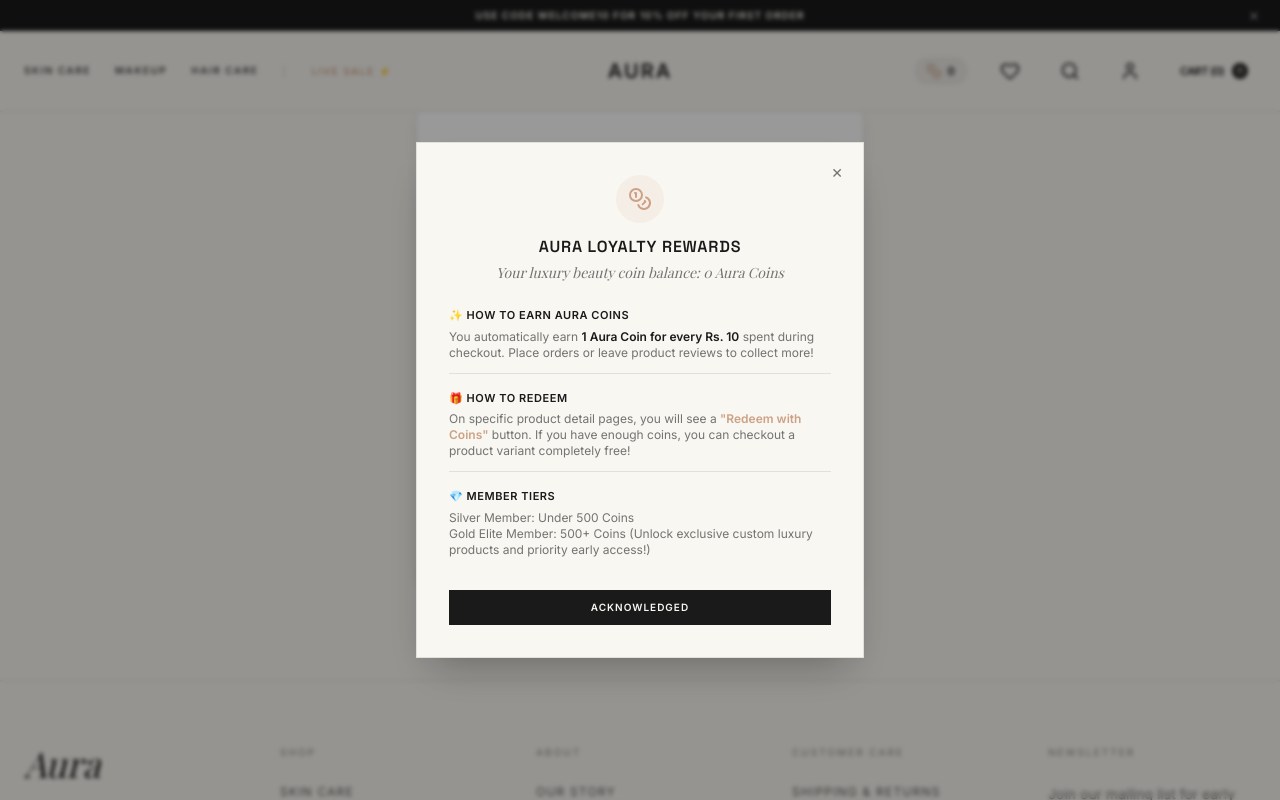
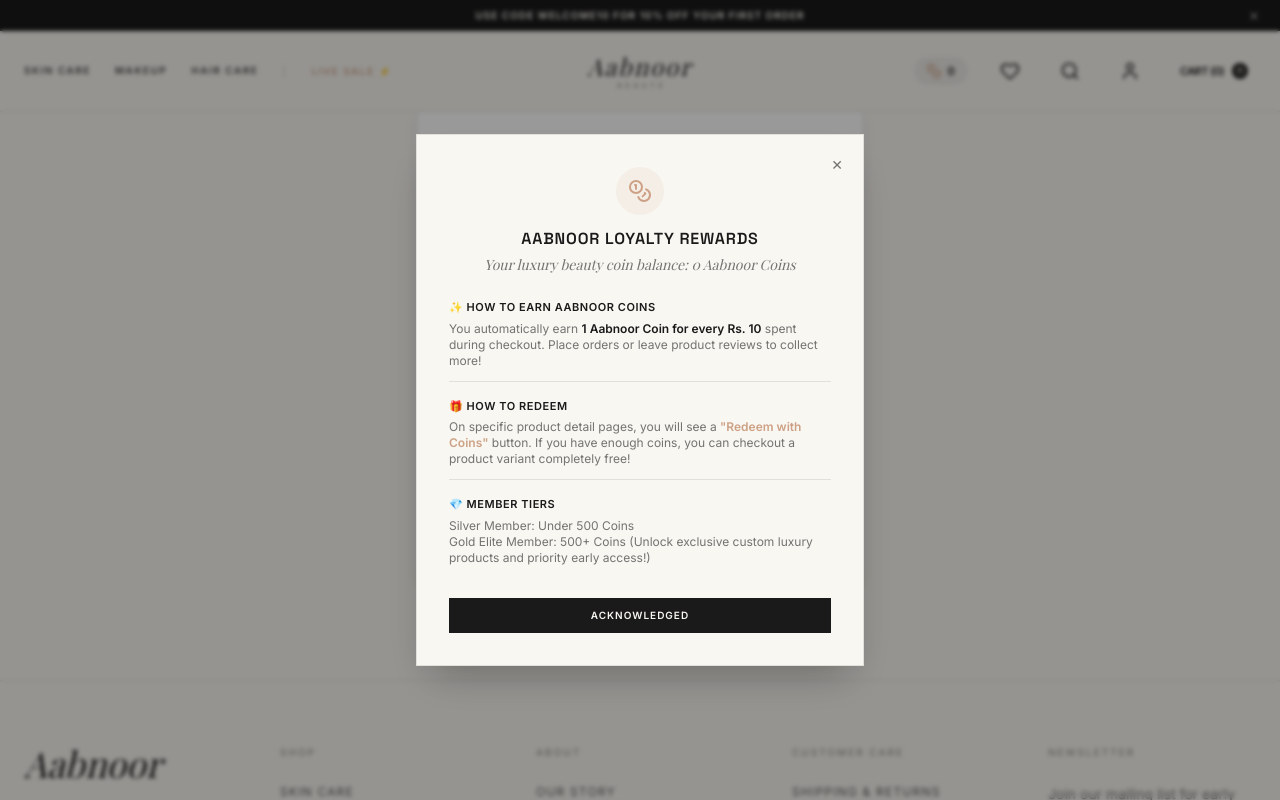
Before and after one commit to Junaid-khan-i87/Aabnoor-_E-Commerce, a React (Vite) app: page /admin in a window 1280 px wide. Both pictures are taken after a click on the button "Aabnoor Coins". Shown: the top 800 px of the page. Built offline with nearby package versions, Linux system fonts and the light colour scheme; a web font is replaced by a local one.

Commit message:
refactor: rebrand application to Aabnoor
Update brand identity assets, site name, contact details, and UI components to reflect the rebranding from Aura to Aabnoor. Includes updated logo styling and documentation.

```diff
--- a/src/SiteContext.tsx
+++ b/src/SiteContext.tsx
@@ -33,9 +33,9 @@
 const DEFAULT_SETTINGS: SiteSettings = {
   deliveryFee: 150,
   freeShippingThreshold: 5000,
-  storeEmail: 'HELLO@AURABRAND.PK',
+  storeEmail: 'HELLO@AABNOOR.COM',
   storePhone: '+92 (21) 111 287 233',
-  storeAddress: 'Aura Flagship Store, Ground Floor, Dolmen Mall Clifton, Karachi, Pakistan',
+  storeAddress: 'Aabnoor Flagship Store, Ground Floor, Dolmen Mall Clifton, Karachi, Pakistan',
   socialInstagram: '#',
   socialFacebook: '#',
   socialTwitter: '#',
@@ -103,7 +103,11 @@
 
 export function SiteProvider({ children }: { children: ReactNode }) {
   const [siteName, setSiteNameState] = useState(() => {
-    return localStorage.getItem('aura_sitename') || 'Aura';
+    const saved = localStorage.getItem('aura_sitename');
+    if (!saved || saved === 'Aura') {
+      return 'Aabnoor';
+    }
+    return saved;
   });
 
   const [categories, setCategoriesState] = useState<string[]>(() => {
--- a/src/components/Footer.tsx
+++ b/src/components/Footer.tsx
@@ -97,7 +97,7 @@
               <li><Link to="/track" className="hover:text-[#1A1A1A] transition-colors">Track Order</Link></li>
             </ul>
             <div className="font-sans text-[10px] tracking-widest text-[#1A1A1A]/70">
-              <p className="mb-1">{settings.storeEmail || 'HELLO@AURABRAND.COM'}</p>
+              <p className="mb-1">{settings.storeEmail || 'HELLO@AABNOOR.COM'}</p>
               <p>{settings.storePhone || '+1 (800) 123-4567'}</p>
             </div>
           </div>
--- a/src/components/Header.tsx
+++ b/src/components/Header.tsx
@@ -104,8 +104,17 @@
 
         {/* Logo */}
         <div className="flex-1 flex justify-center">
-          <Link to="/" onClick={() => window.scrollTo({ top: 0, behavior: 'smooth' })} className="text-xl font-bold tracking-widest uppercase text-[#1A1A1A]">
-            {siteName}
+          <Link
+            to="/"
+            onClick={() => window.scrollTo({ top: 0, behavior: 'smooth' })}
+            className="group flex flex-col items-center justify-center outline-none select-none transition-transform duration-200 active:scale-98"
+          >
+            <span className="font-serif italic text-2xl font-normal tracking-[0.08em] text-[#1A1A1A] group-hover:text-[#CDA185] transition-colors duration-300 capitalize leading-none">
+              {siteName}
+            </span>
+            <span className="font-sans text-[7px] tracking-[0.5em] font-bold text-[#1A1A1A]/40 uppercase mt-1 leading-none mr-[-0.5em] group-hover:text-[#CDA185]/70 transition-colors duration-300">
+              beauté
+            </span>
           </Link>
         </div>
 
@@ -115,7 +124,7 @@
             type="button"
             onClick={() => setIsLoyaltyOpen(true)}
             className="hidden md:flex items-center gap-1.5 px-3 py-1.5 bg-[#1A1A1A]/5 hover:bg-[#1A1A1A]/10 rounded-full cursor-pointer transition-all duration-200 outline-none"
-            title={`You have ${coins} Aura Coins. Click to learn how to redeem!`}
+            title={`You have ${coins} Aabnoor Coins. Click to learn how to redeem!`}
             aria-label={`${siteName} Coins`}
           >
             <Coins className="w-4 h-4 text-[#CDA185]" />
@@ -187,18 +196,18 @@
                 <Coins className="w-6 h-6 text-[#CDA185]" />
               </div>
               <h3 className="font-display text-base font-bold uppercase tracking-wider text-[#1A1A1A]">
-                Aura Loyalty Rewards
+                Aabnoor Loyalty Rewards
               </h3>
               <p className="font-serif italic text-sm text-[#1A1A1A]/60 mt-1">
-                Your luxury beauty coin balance: {coins} Aura Coins
+                Your luxury beauty coin balance: {coins} Aabnoor Coins
               </p>
             </div>
 
             <div className="space-y-4 font-sans text-[11px] text-[#1A1A1A]/70 leading-relaxed uppercase tracking-wider">
               <div className="border-b border-[#1A1A1A]/10 pb-3">
-                <p className="font-bold text-[#1A1A1A] mb-1">✨ How to earn Aura Coins</p>
+                <p className="font-bold text-[#1A1A1A] mb-1">✨ How to earn Aabnoor Coins</p>
                 <p className="normal-case tracking-normal text-xs text-[#1A1A1A]/60">
-                  You automatically earn <strong className="text-[#1A1A1A]">1 Aura Coin for every Rs. 10</strong> spent during checkout. Place orders or leave product reviews to collect more!
+                  You automatically earn <strong className="text-[#1A1A1A]">1 Aabnoor Coin for every Rs. 10</strong> spent during checkout. Place orders or leave product reviews to collect more!
                 </p>
               </div>
               <div className="border-b border-[#1A1A1A]/10 pb-3">
--- a/src/components/LoginOverlay.tsx
+++ b/src/components/LoginOverlay.tsx
@@ -61,7 +61,7 @@
     setCurrentUser(email.trim());
     addToast(
       isRegister
-        ? 'Welcome to Aura! Account created successfully.'
+        ? 'Welcome to Aabnoor! Account created successfully.'
         : `Signed in successfully as ${email.trim()}`,
       'success'
     );
@@ -106,7 +106,7 @@
 
             <div className="flex-1 flex flex-col justify-center max-w-sm mx-auto w-full">
               <h2 className="font-serif italic font-light text-4xl text-[#1A1A1A] mb-2 text-center">
-                {isRegister ? 'Join Aura' : 'Welcome Back'}
+                {isRegister ? 'Join Aabnoor' : 'Welcome Back'}
               </h2>
               <p className="font-sans text-[10px] uppercase tracking-widest text-[#1A1A1A]/50 text-center mb-6 font-bold">
                 {isRegister ? 'Create your luxury profiling' : 'Sign in to access loyalty rewards'}
@@ -114,7 +114,7 @@
 
               {/* Demo Mode Box Notification */}
               <div className="bg-[#1A1A1A]/5 border border-[#1A1A1A]/10 p-3 rounded-md mb-6 text-center text-[10px] font-sans text-[#1A1A1A]/70 leading-relaxed font-semibold">
-                ✨ <strong>Aura Demo Sandbox:</strong> Enter any email and password above 6 characters to simulate secure customer loyalty.
+                ✨ <strong>Aabnoor Demo Sandbox:</strong> Enter any email and password above 6 characters to simulate secure customer loyalty.
               </div>
 
               {error && (
--- a/src/components/MobileMenu.tsx
+++ b/src/components/MobileMenu.tsx
@@ -11,7 +11,7 @@
   const { isMenuOpen, setIsMenuOpen, setIsLoginOpen } = useUI();
   const { scrollToShopAndFilter } = useCategory();
   const { coins } = useLoyalty();
-  const { currentUser, categories } = useSite();
+  const { currentUser, categories, siteName } = useSite();
   const navigate = useNavigate();
   const location = useLocation();
 
@@ -38,7 +38,14 @@
             className="fixed inset-0 bg-[#F9F7F2] z-50 flex flex-col"
           >
             <div className="flex items-center justify-between p-6 border-b border-[#1A1A1A]/10 h-20">
-              <span className="text-xl font-bold tracking-widest uppercase text-[#1A1A1A]">Aura</span>
+              <div className="flex flex-col items-start leading-none select-none">
+                <span className="font-serif italic text-2xl font-normal tracking-[0.08em] text-[#1A1A1A] capitalize leading-none">
+                  {siteName}
+                </span>
+                <span className="font-sans text-[7px] tracking-[0.5em] font-bold text-[#1A1A1A]/40 uppercase mt-1 leading-none mr-[-0.5em]">
+                  beauté
+                </span>
+              </div>
               <button onClick={() => setIsMenuOpen(false)} className="p-2 -mr-2 hover:bg-[#1A1A1A]/5 rounded-full">
                 <X className="w-5 h-5 text-[#1A1A1A]" />
               </button>
@@ -46,7 +53,7 @@
             <div className="flex-1 flex flex-col items-center justify-center gap-8 text-2xl font-serif">
               <div className="flex items-center gap-2 mb-4 bg-[#1A1A1A]/5 px-4 py-2 rounded-full">
                 <Coins className="w-5 h-5 text-[#1A1A1A]" />
-                <span className="font-sans text-xs font-bold tracking-[0.1em] text-[#1A1A1A]">{coins} Aura Coins</span>
+                <span className="font-sans text-xs font-bold tracking-[0.1em] text-[#1A1A1A]">{coins} Aabnoor Coins</span>
               </div>
               {categories.map(cat => (
                 <a
--- a/src/components/SocialGallery.tsx
+++ b/src/components/SocialGallery.tsx
@@ -16,10 +16,10 @@
       <div className="max-w-7xl mx-auto px-6 mb-16 flex flex-col md:flex-row justify-between items-end gap-6">
         <div>
           <h2 className="font-serif italic font-light text-4xl lg:text-5xl text-[#1A1A1A] mb-4">
-            The Aura Observer
+            The Aabnoor Observer
           </h2>
           <p className="font-sans text-[#1A1A1A]/60 max-w-sm">
-            Join our community and share your daily rituals. Tag @AuraBeauté to be featured.
+            Join our community and share your daily rituals. Tag @AabnoorBeauté to be featured.
           </p>
         </div>
         <a
--- a/src/pages/AdminPage.tsx
+++ b/src/pages/AdminPage.tsx
@@ -274,7 +274,7 @@
             <Shield className="w-8 h-8 text-[#CDA185]" />
           </div>
           <h1 className="font-serif italic text-3xl mb-1 text-[#1A1A1A]">Admin Console</h1>
-          <p className="font-sans text-xs uppercase tracking-widest text-[#CDA185] font-bold mb-6">Aura Management Studio</p>
+          <p className="font-sans text-xs uppercase tracking-widest text-[#CDA185] font-bold mb-6">Aabnoor Management Studio</p>
           <p className="font-sans text-xs text-[#1A1A1A]/60 leading-relaxed mb-6">
             Authentication required. Use the demo password <strong>admin123</strong> for testing store parameters.
           </p>
@@ -344,7 +344,7 @@
     doc.setTextColor(255, 255, 255);
     doc.setFontSize(22);
     doc.setFont('helvetica', 'bold');
-    doc.text(siteName || 'Aura', m, 20);
+    doc.text(siteName || 'Aabnoor', m, 20);
 
     doc.setFontSize(8);
     doc.setFont('helvetica', 'normal');
@@ -502,7 +502,7 @@
     doc.setTextColor(180, 180, 180);
     doc.setFontSize(8);
     doc.setFont('helvetica', 'italic');
-    doc.text(`Thank you for shopping with ${siteName || 'Aura'}`, pageWidth / 2, pageHeight - 15, { align: 'center' });
+    doc.text(`Thank you for shopping with ${siteName || 'Aabnoor'}`, pageWidth / 2, pageHeight - 15, { align: 'center' });
     doc.text(`Order generated on ${new Date().toLocaleString()}`, pageWidth / 2, pageHeight - 10, { align: 'center' });
 
     doc.save(`Receipt-${order.id.slice(0, 8)}.pdf`);
@@ -527,7 +527,7 @@
     doc.setTextColor(26, 26, 26);
     doc.setFontSize(14);
     doc.setFont('helvetica', 'bold');
-    doc.text('AURA PRIORITY SHIPPING POST', m + 6, 24);
+    doc.text('AABNOOR PRIORITY SHIPPING POST', m + 6, 24);
     doc.setFontSize(8);
     doc.setFont('helvetica', 'normal');
     doc.text('EXPRESS FIRST-CLASS AIRWAY BILL / COMPLIMENTARY TRACKING', m + 6, 32);
@@ -539,7 +539,7 @@
     doc.text('POSTAGE PAID', pageWidth - m - 42, m + 13);
     doc.setFontSize(7);
     doc.setFont('helvetica', 'normal');
-    doc.text('AURA MODERN BRANDS INC', pageWidth - m - 42, m + 19);
+    doc.text('AABNOOR MODERN BRANDS INC', pageWidth - m - 42, m + 19);
     doc.text('LICENSE #07492-MUM', pageWidth - m - 42, m + 24);
 
     // Return Sender info
@@ -548,7 +548,7 @@
     doc.setFont('helvetica', 'bold');
     doc.text('SENDER / RETURN ADDRESS:', m + 8, yPos);
     doc.setFont('helvetica', 'normal');
-    doc.text('AURA MODERNE LOGISTICS COMPLEX B', m + 8, yPos + 5);
+    doc.text('AABNOOR MODERNE LOGISTICS COMPLEX B', m + 8, yPos + 5);
     doc.text('DISTRIBUTION ROW 4A, OCHLA IND.', m + 8, yPos + 9);
     doc.text('NEW DELHI IN, 110020', m + 8, yPos + 13);
 
@@ -772,7 +772,7 @@
               <div className="bg-white p-6 border border-[#1A1A1A]/10 rounded-sm">
                 <div className="flex justify-between items-center mb-4">
                   <div>
-                    <h3 className="font-sans text-[11px] font-bold uppercase tracking-[0.2em] text-[#1A1A1A]">Aura Logistics & Low-Stock Console</h3>
+                    <h3 className="font-sans text-[11px] font-bold uppercase tracking-[0.2em] text-[#1A1A1A]">Aabnoor Logistics & Low-Stock Console</h3>
                     <p className="font-sans text-[10px] text-[#1A1A1A]/50 uppercase tracking-widest mt-0.5">Real-time shade replenishment & supply chain thresholds.</p>
                   </div>
                   <span className="bg-red-500/10 text-red-600 px-2 py-1 rounded text-[9px] uppercase tracking-wider font-bold">
@@ -927,14 +927,14 @@
                       <div className="w-2 h-2 rounded-full bg-[#1A1A1A] mt-2"></div>
                       <div>
                         <p className="font-sans text-sm text-[#1A1A1A]"><span className="font-bold">{order.userName || order.userEmail}</span> placed an order ({order.id})</p>
-                        <p className="font-sans text-xs text-[#1A1A1A]/60 mt-1">Earned {order.coinsEarned} Aura Coins • {new Date(order.date).toLocaleDateString()}</p>
+                        <p className="font-sans text-xs text-[#1A1A1A]/60 mt-1">Earned {order.coinsEarned} Aabnoor Coins • {new Date(order.date).toLocaleDateString()}</p>
                       </div>
                     </div>
                   ))}
                   <div className="flex gap-4 items-start">
                     <div className="w-2 h-2 rounded-full bg-[#1A1A1A]/40 mt-2"></div>
                     <div>
-                      <p className="font-sans text-sm text-[#1A1A1A]"><span className="font-bold">alice.w@example.com</span> redeemed 85 Aura Coins</p>
+                      <p className="font-sans text-sm text-[#1A1A1A]"><span className="font-bold">alice.w@example.com</span> redeemed 85 Aabnoor Coins</p>
                       <p className="font-sans text-xs text-[#1A1A1A]/60 mt-1">For Product: The Cleanser • 2026-05-19</p>
                     </div>
                   </div>
--- a/src/pages/CheckoutPage.tsx
+++ b/src/pages/CheckoutPage.tsx
@@ -175,7 +175,7 @@
           )}
           <br/>
           <p className="text-[#1A1A1A] font-sans text-[11px] font-bold uppercase tracking-[0.2em] mb-8 mt-2">
-            You'll earn {earnedCoins} Aura Coins once shipped
+            You'll earn {earnedCoins} Aabnoor Coins once shipped
           </p>
           <div className="flex flex-col sm:flex-row items-center justify-center gap-4">
             <Link to="/track" className="inline-block bg-[#1A1A1A] text-[#F9F7F2] px-8 py-3 rounded-full font-sans text-[11px] font-bold uppercase tracking-[0.2em] hover:bg-[#1A1A1A]/90 transition-colors">
@@ -495,7 +495,7 @@
               >
                 <span>{isProcessing ? 'Processing Securely...' : 'Confirm Order & Pay'}</span>
                 <span className="text-[9px] text-[#F9F7F2]/60 tracking-wider normal-case font-normal flex items-center gap-1.5 mt-1 font-semibold">
-                  <Coins className="w-3.5 h-3.5 text-[#CDA185]" /> Earn {coinsToEarn} Aura Coins
+                  <Coins className="w-3.5 h-3.5 text-[#CDA185]" /> Earn {coinsToEarn} Aabnoor Coins
                 </span>
               </button>
             </div>
--- a/src/pages/ProfilePage.tsx
+++ b/src/pages/ProfilePage.tsx
@@ -60,7 +60,7 @@
       {/* Account Score and Status Widget */}
       <div className="grid grid-cols-1 md:grid-cols-2 gap-4 mb-12">
         <div className="bg-white p-5 border border-[#1A1A1A]/5 rounded-xl shadow-sm flex flex-col justify-center">
-          <p className="font-sans text-[10px] uppercase tracking-widest text-[#1A1A1A]/50 font-bold mb-1">Aura Coins Balance</p>
+          <p className="font-sans text-[10px] uppercase tracking-widest text-[#1A1A1A]/50 font-bold mb-1">Aabnoor Coins Balance</p>
           <div className="flex items-center gap-2">
             <span className="font-serif italic text-3xl text-[#CDA185] font-semibold">{coins}</span>
             <span className="font-sans text-[10px] uppercase font-bold text-[#1A1A1A]/70 tracking-widest">Coins Available</span>
```
Also changed, not shown: src/pages/ProductPage.tsx (+8 -8 lines), src/pages/pageContent.tsx (+5 -5 lines), 1 other file (tests, documents, lock files or other folders).
